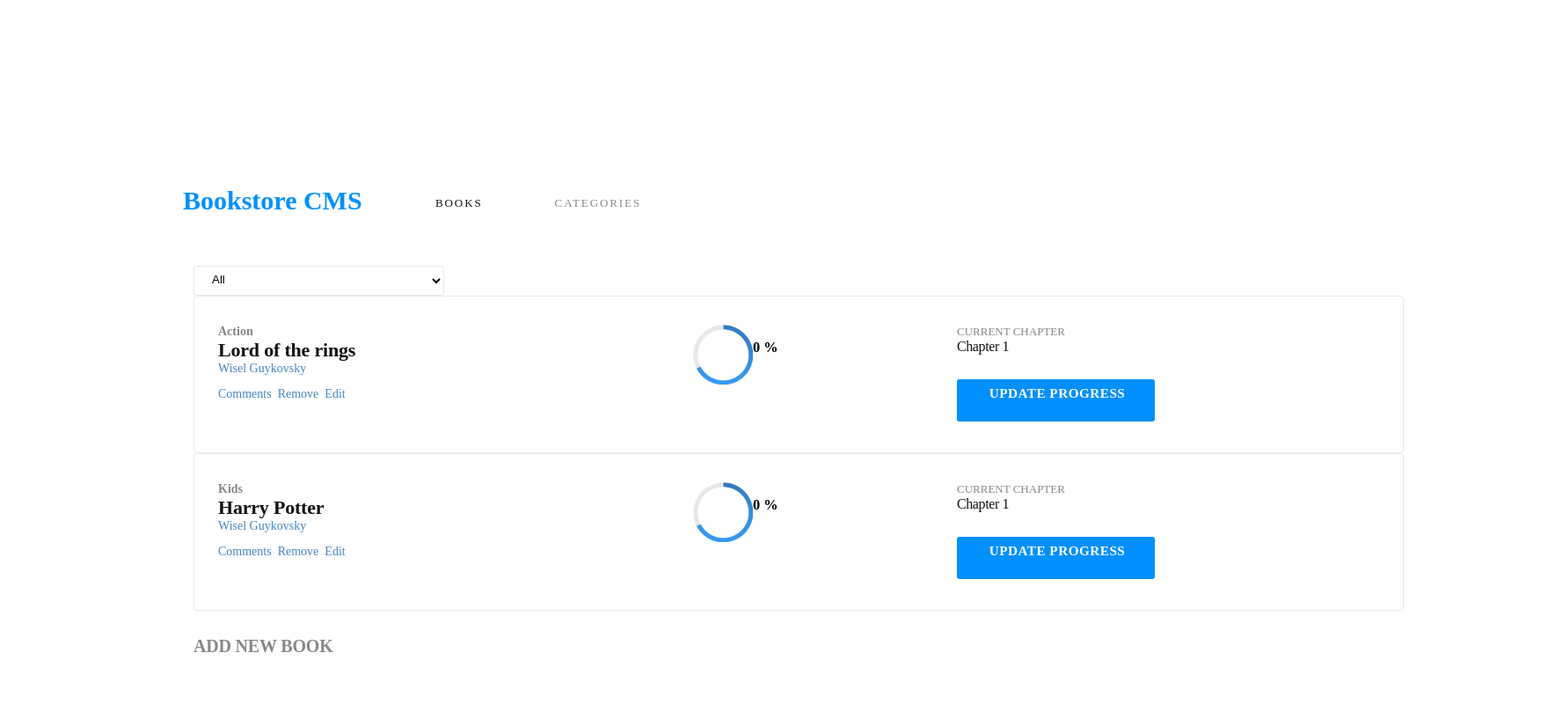
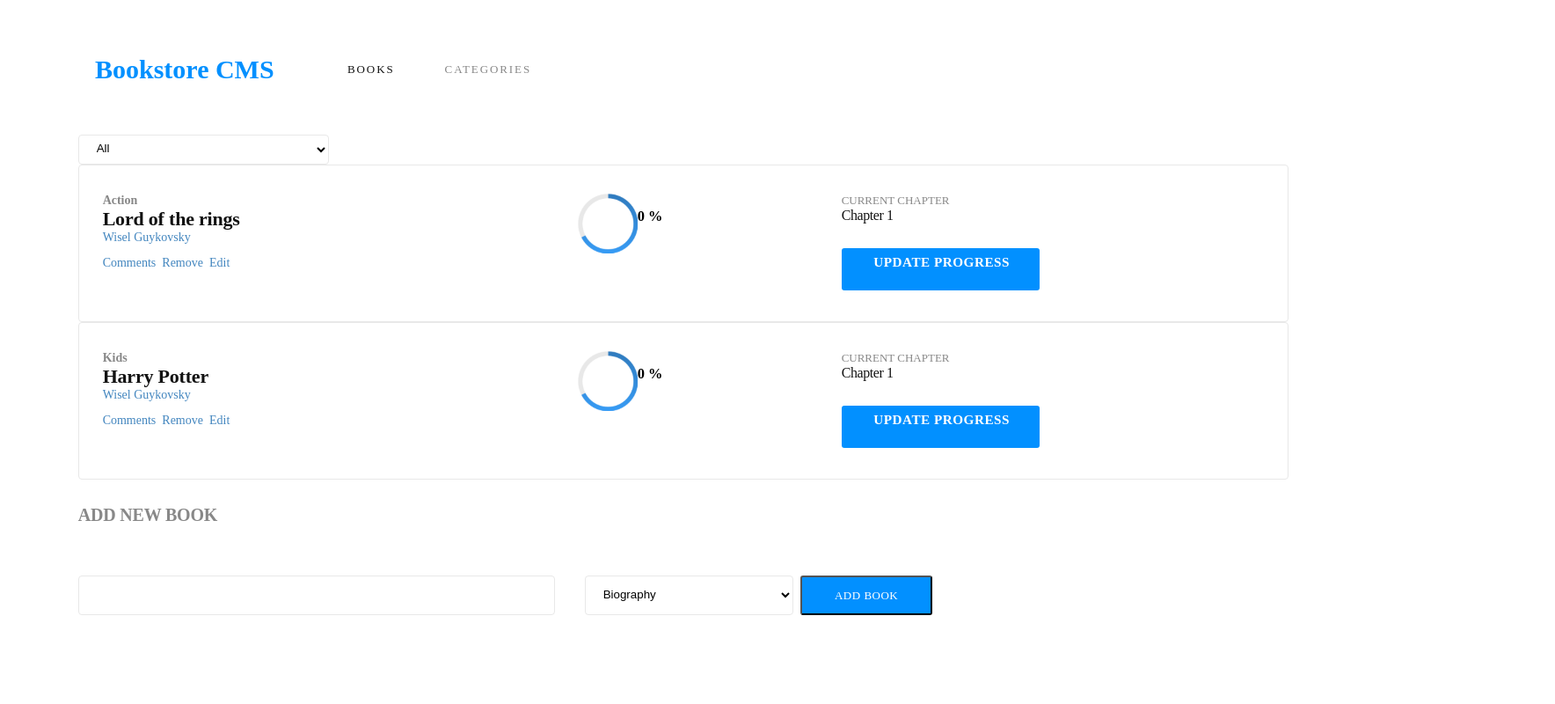
Before and after one commit to misterpaul4/bookstore, a React (Create React App) app: page / in a window 1280 px wide. Shown: the top 800 px of the page at 88% size, 1768 px wide, since content can reach past the window. Built offline with nearby package versions, Linux system fonts and the light colour scheme; the HTML template or start-up script is replaced by a standard one.

Commit message:
FIX: Fixing some styling issues

```diff
--- a/src/component/Header.js
+++ b/src/component/Header.js
@@ -1,12 +1,14 @@
 import React from 'react';
 
 const Header = () => (
-  <header className="panel-bg">
+  <div className="panel-bg">
     <div className="Bookstore-CMS">Bookstore CMS</div>
-    <div className="BOOKS">BOOKS</div>
-    <div className="CATEGORIES">CATEGORIES</div>
+    <div className="header-mnu">
+      <div className="BOOKS">BOOKS</div>
+      <div className="CATEGORIES">CATEGORIES</div>
+    </div>
     <div className="Mask"><i className="fas fa-user" /></div>
-  </header>
+  </div>
 );
 
 export default Header;
--- a/src/css/index.css
+++ b/src/css/index.css
@@ -1,17 +1,23 @@
 body {
   font-family: Montserrat;
   font-size: 14px;
+  width: 100%;
+}
+
+#root {
+  width: 100%;
 }
 
 .Bookstore-CMS-App {
-  width: 1600px;
+  width: 90%;
   height: 1434px;
-  padding: 149px 60px 123px 100px;
-  background-color: var(--pale-grey);
+  padding: 0;
+  background-color: white;
+  ;
 }
 
 .panel-bg {
-  width: 1400px;
+  width: 80%;
   height: 95px;
   display: flex;
   align-items: center;
@@ -22,7 +28,7 @@ body {
 }
 
 .panel-books {
-  width: 1400px;
+  width: 80%;
   background-color: #ffffff;
   margin-left: 7%;
 }
@@ -181,9 +187,18 @@ body {
   color: #0290ff;
 }
 
+.header-mnu {
+  display: flex;
+  flex-direction: row;
+  justify-content: flex-start;
+  width: 60%;
+}
+
 .BOOKS {
   height: 16px;
-  margin: 18px 41px 11px 0;
+  width: 20%;
+  /* margin: 18px 41px 11px 0; */
+  margin: 0;
   font-family: Montserrat;
   font-size: 13px;
   font-weight: normal;
@@ -196,7 +211,9 @@ body {
 
 .CATEGORIES {
   height: 16px;
-  margin: 18px 664px 11px 41px;
+  width: 20%;
+  /* margin: 18px 664px 11px 41px; */
+  margin: 0;
   opacity: 0.5;
   font-family: Montserrat;
   font-size: 13px;
@@ -238,11 +255,11 @@ body {
 }
 
 .new-book {
-  width: 1200px;
+  width: 100%;
   display: flex;
   flex-direction: row;
   margin: 37px 0 0;
-  padding: 32px 147px 26px 27px;
+  padding: 0;
   border-radius: 4px;
   border: none;
   background-color: #ffffff;
@@ -257,10 +274,10 @@ body {
 }
 
 .new-title {
-  width: 100PX;
+  width: 70%;
   height: 17px;
   margin: 19px 34px 0 0;
-  padding: 13px 571px 13px 17px;
+  padding: 13px 0 13px 17px;
   border-radius: 4px;
   border: solid 1px #e8e8e8;
   background-color: #ffffff;
@@ -269,7 +286,7 @@ body {
 .new-category {
   width: 285px;
   height: 45px;
-  margin: 19px 34px 0;
+  margin: 19px 8px 0 0px;
   padding: 6px 15px 9px 16px;
   border-radius: 4px;
   border: solid 1px #e8e8e8;
@@ -277,12 +294,12 @@ body {
 }
 
 .new-submit {
-  width: 184px;
+  width: 20%;
   height: 45px;
-  margin: 18px 0 9px 0;
-  padding: 7px 19px 8px 22px;
+  margin-top: 19px;
+  padding: 0;
   border-radius: 3px;
-  background-color:  #0290ff;
+  background-color: #0290ff;
   font-size: 13px;
   font-family: RobotoSlab;
   font-weight: 300;
@@ -292,4 +309,5 @@ body {
   letter-spacing: 0.5px;
   text-align: center;
   color: #ffffff;
+  margin-right: -50px;
 }
```
Also changed, not shown: 1 other file (tests, documents, lock files or other folders).
